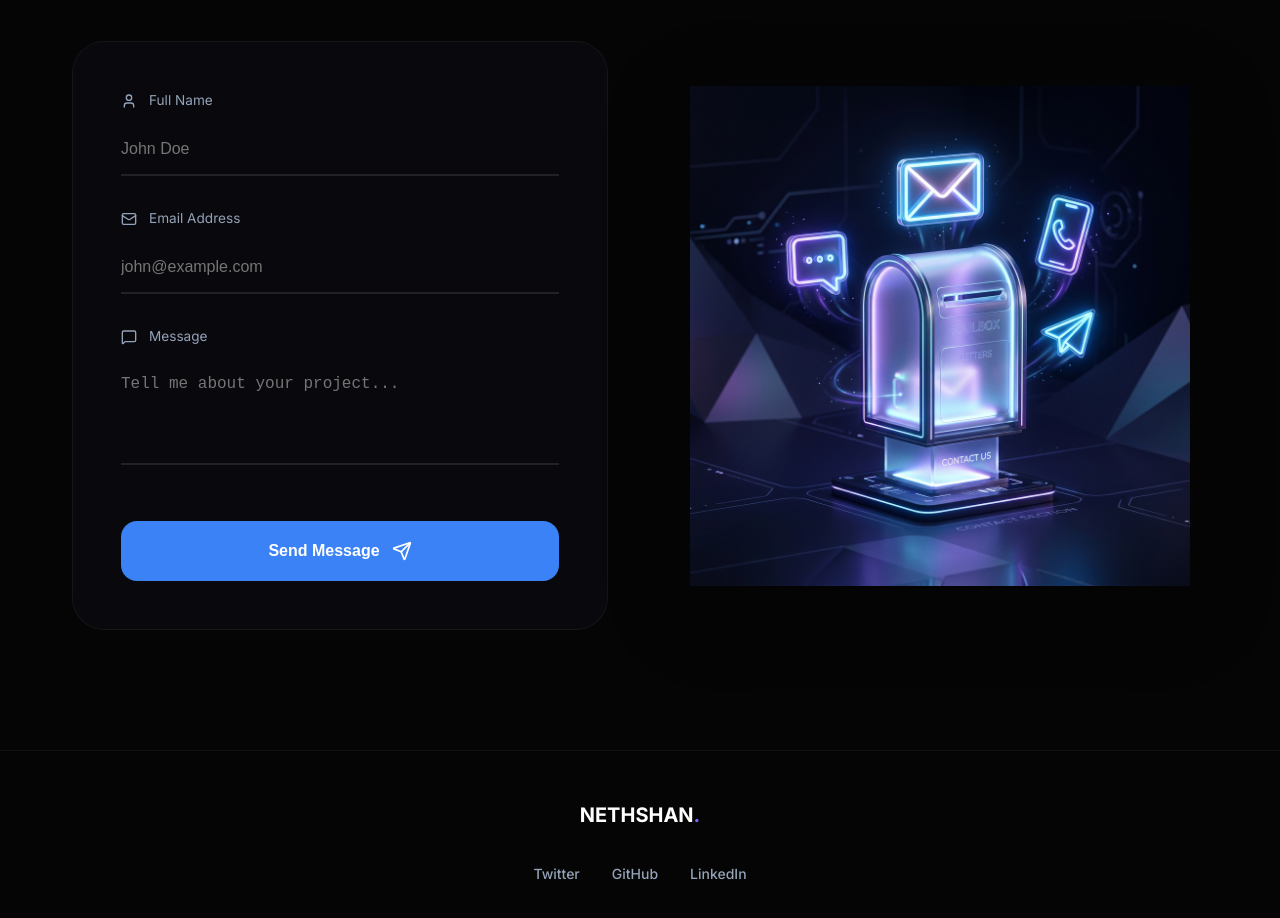
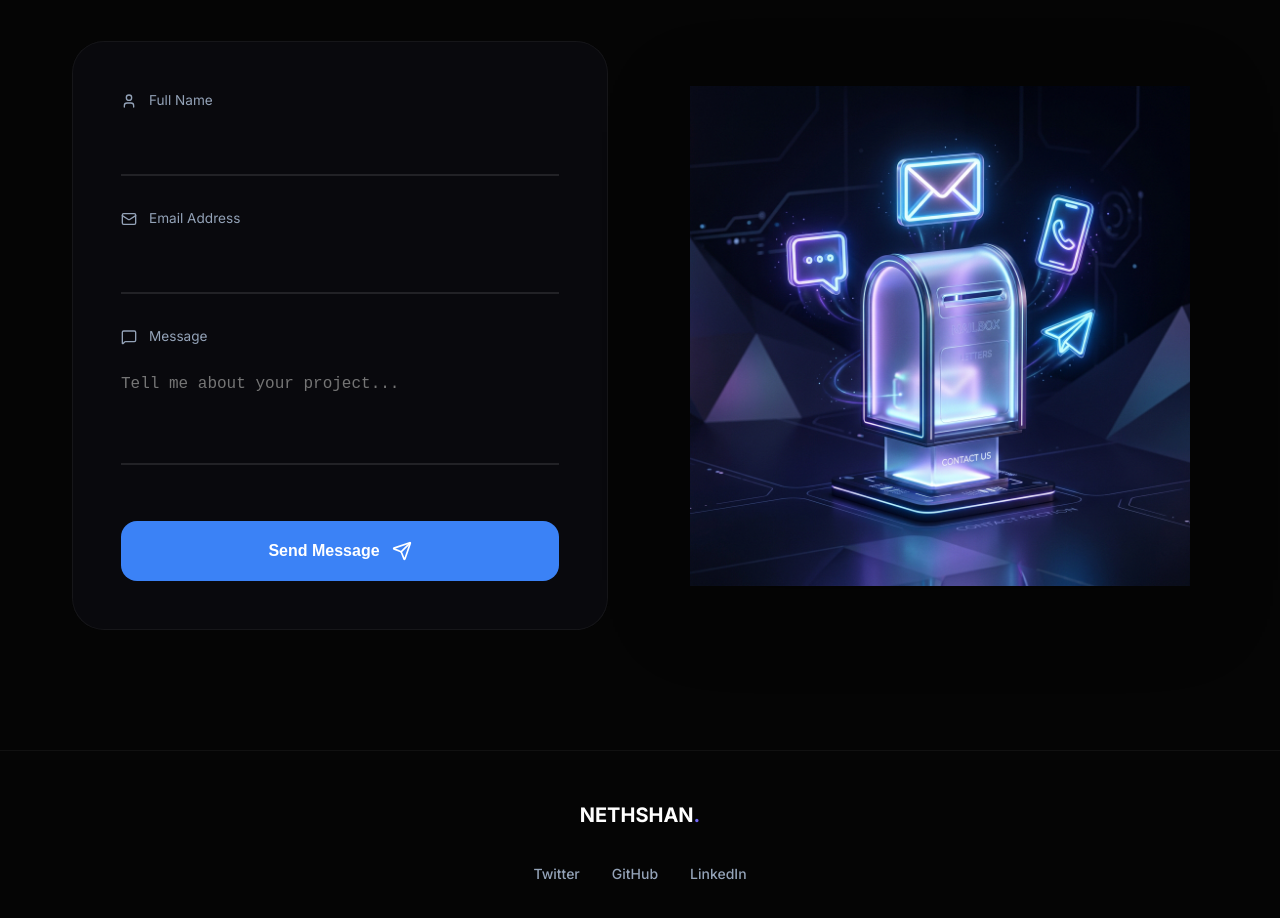
Before and after one commit to Bulee048/Portfolio---Nethshan-Dulmin, a React (Vite) app: page / in a window 1280 px wide. Shown: the part 8940-9858 px from the top of the page. Built offline with nearby package versions, Linux system fonts and the light colour scheme.

Commit message:
Remove example name and email placeholders from contact form

```diff
--- a/src/components/Contact.jsx
+++ b/src/components/Contact.jsx
@@ -167,7 +167,6 @@ const Contact = () => {
                 <input
                   type="text"
                   name="name"
-                  placeholder="John Doe"
                   value={formData.name}
                   onChange={handleInputChange}
                   required
@@ -202,7 +201,6 @@ const Contact = () => {
                 <input
                   type="email"
                   name="email"
-                  placeholder="john@example.com"
                   value={formData.email}
                   onChange={handleInputChange}
                   required
```
